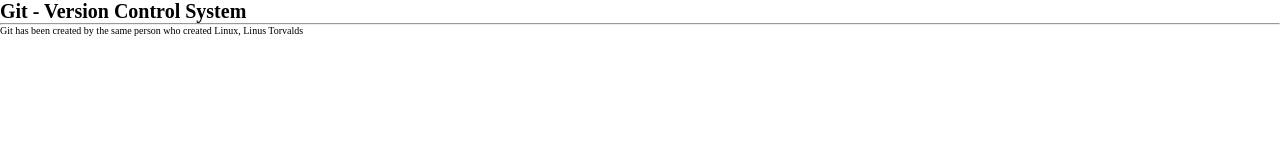
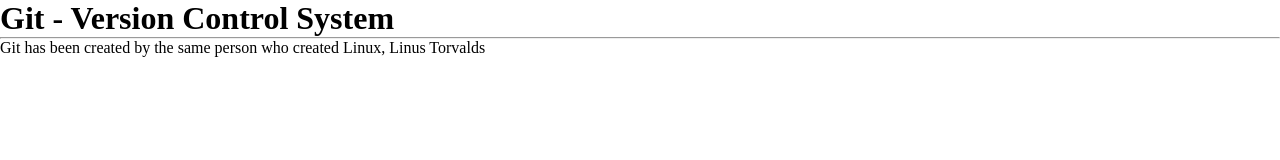
Before and after one commit to Godcode100/teaxching-git-practically, a plain HTML site: page index.html in a window 1280 px wide. Drawn offline with Linux system fonts and the light colour scheme.

Commit message:
Added font size for body element in styles.css

```diff
--- a/stylers/styles.css
+++ b/stylers/styles.css
@@ -6,3 +6,6 @@
 html{
     font-size: 62.5%;
 }
+body{
+    font-size: 1.6rem;
+}
```
